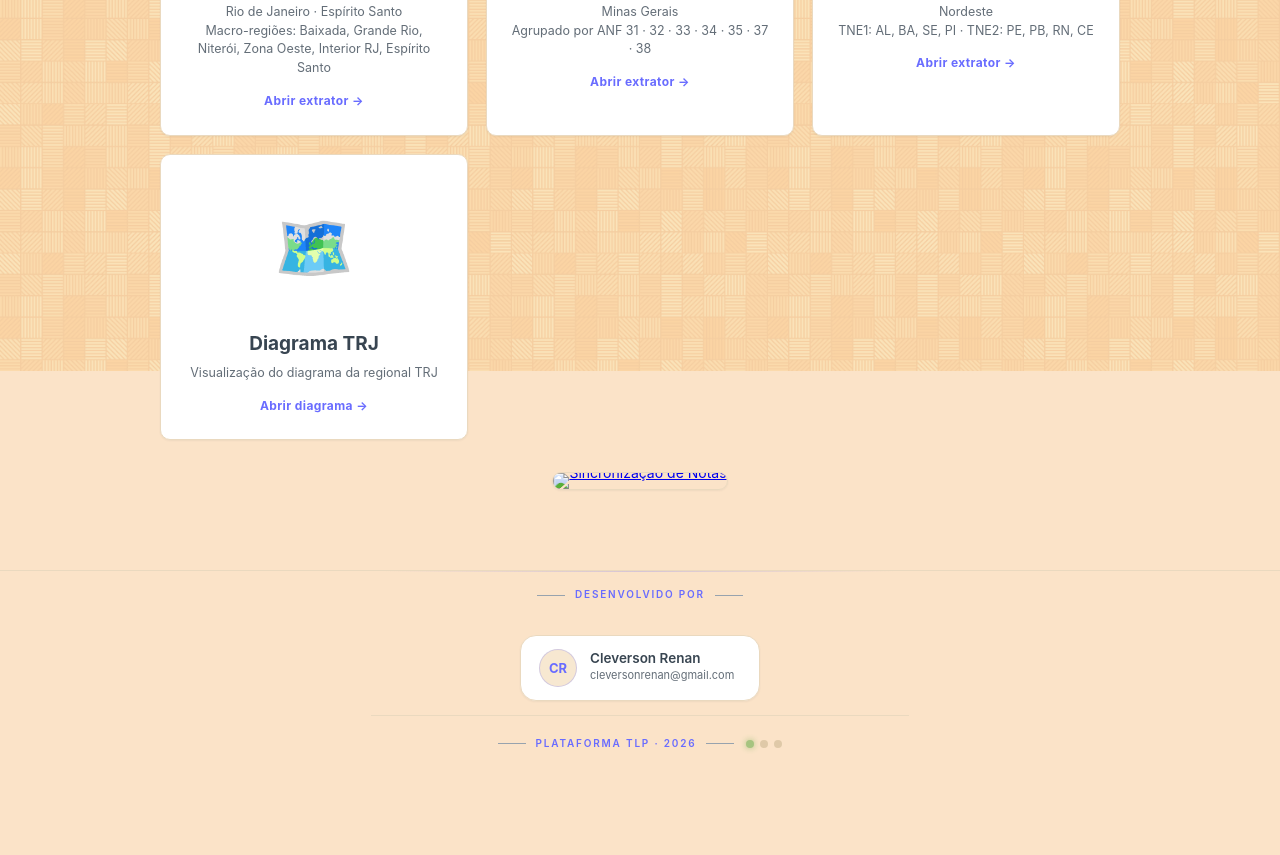
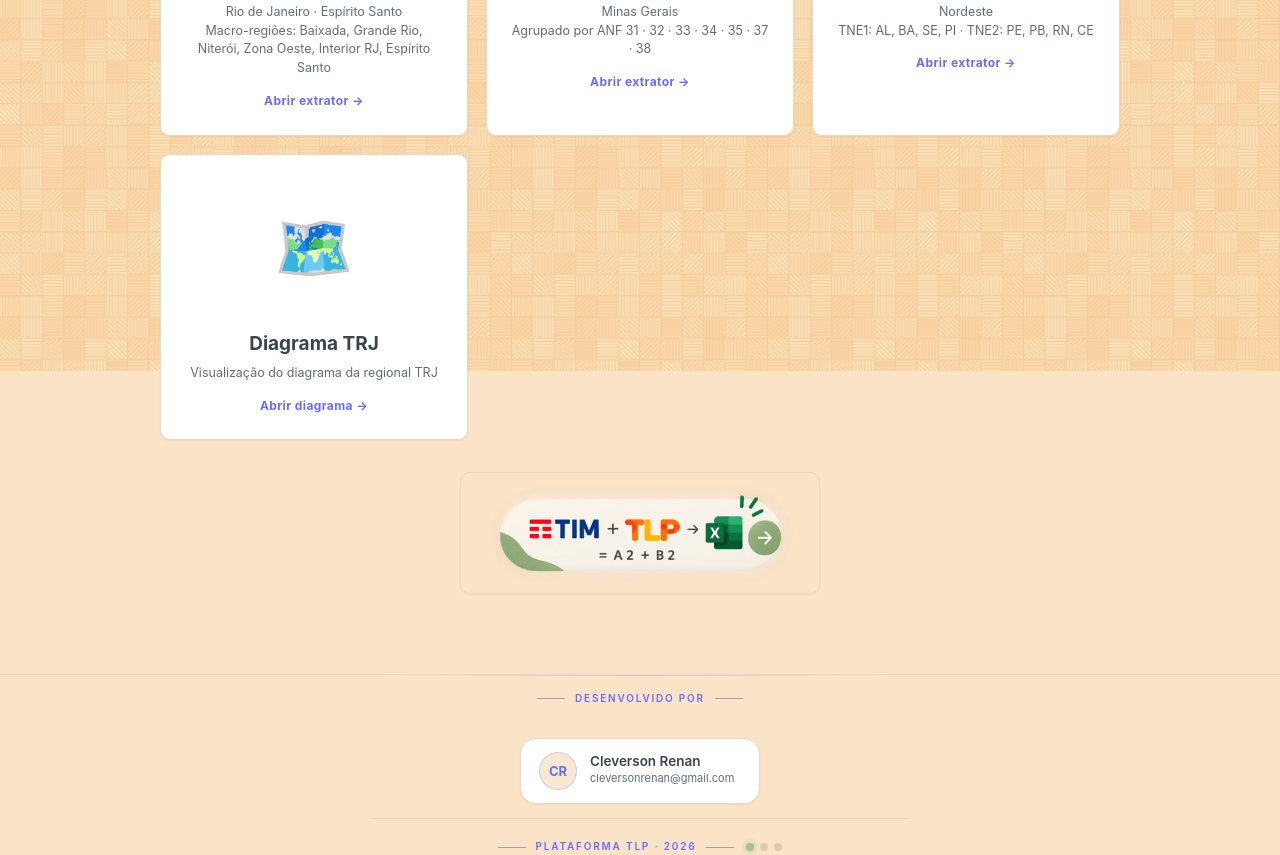
Before and after one commit to cleversonrenan/extrator, a plain HTML site: page index.html in a window 1280 px wide. Shown: the part 429-1284 px from the top of the page. Before the commit the page ends 1180 px from the top, so only its background shows below. Drawn offline with Linux system fonts and the light colour scheme.

Commit message:
Update image source for synchronization button
botão de sincronização de tsk

```diff
--- a/index.html
+++ b/index.html
@@ -145,7 +145,7 @@ body::before {
             </div>
             <div style="display:flex;justify-content:center;margin-top:22px">
                 <a class="sync-btn" href="https://fabioesgoncalves.github.io/Conversor/" title="Sincronização de Notas">
-                    <img src="./index_files/sincronizacao.png" alt="Sincronização de Notas">
+                    <img src="./sincronizacao.png" alt="Sincronização de Notas">
                 </a>
             </div>
         </div>
```
